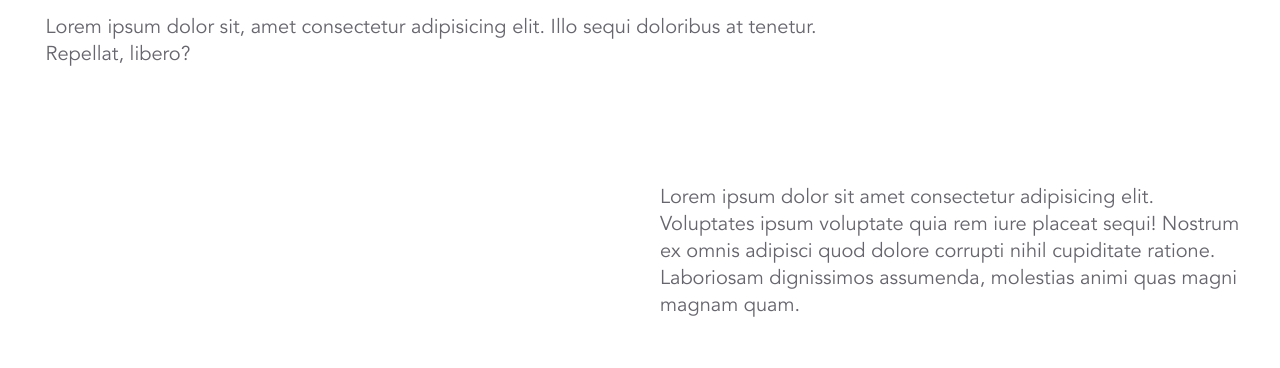
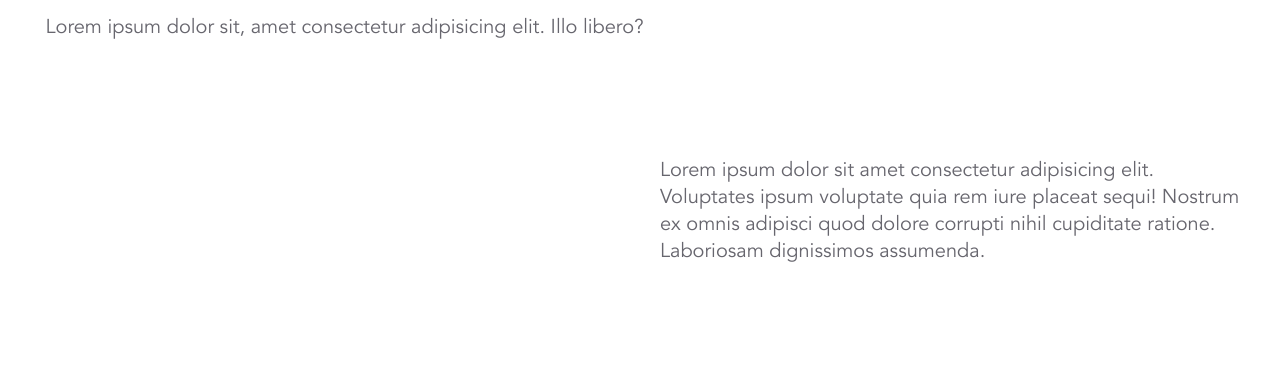
Before and after one commit to ChrisKunN/chriskunn2.github.io, a plain HTML site: page index.html in a window 1280 px wide. Shown: the part 934-1302 px from the top of the page. Drawn offline with Linux system fonts and the light colour scheme.

Commit message:
change
test

```diff
--- a/index.html
+++ b/index.html
@@ -56,7 +56,7 @@
         <div class="col-66">
             <p>Lorem ipsum dolor sit amet consectetur adipisicing elit. Sunt voluptas qui atque odio possimus, totam
                 magni incidunt rerum iure reiciendis architecto voluptatum nobis exercitationem porro.</p>
-            <p>Lorem ipsum dolor sit, amet consectetur adipisicing elit. Illo sequi doloribus at tenetur. Repellat,
+            <p>Lorem ipsum dolor sit, amet consectetur adipisicing elit. Illo
                 libero?</p>
         </div>
         <div class="col-33">
@@ -70,7 +70,7 @@
         <div class="col-50">
             <p>Lorem ipsum dolor sit amet consectetur adipisicing elit. Voluptates ipsum voluptate quia rem iure placeat
                 sequi! Nostrum ex omnis adipisci quod dolore corrupti nihil cupiditate ratione. Laboriosam dignissimos
-                assumenda, molestias animi quas magni magnam quam.</p>
+                assumenda.</p>
         </div>
     </div>
     <div class="fila parallax">
```
